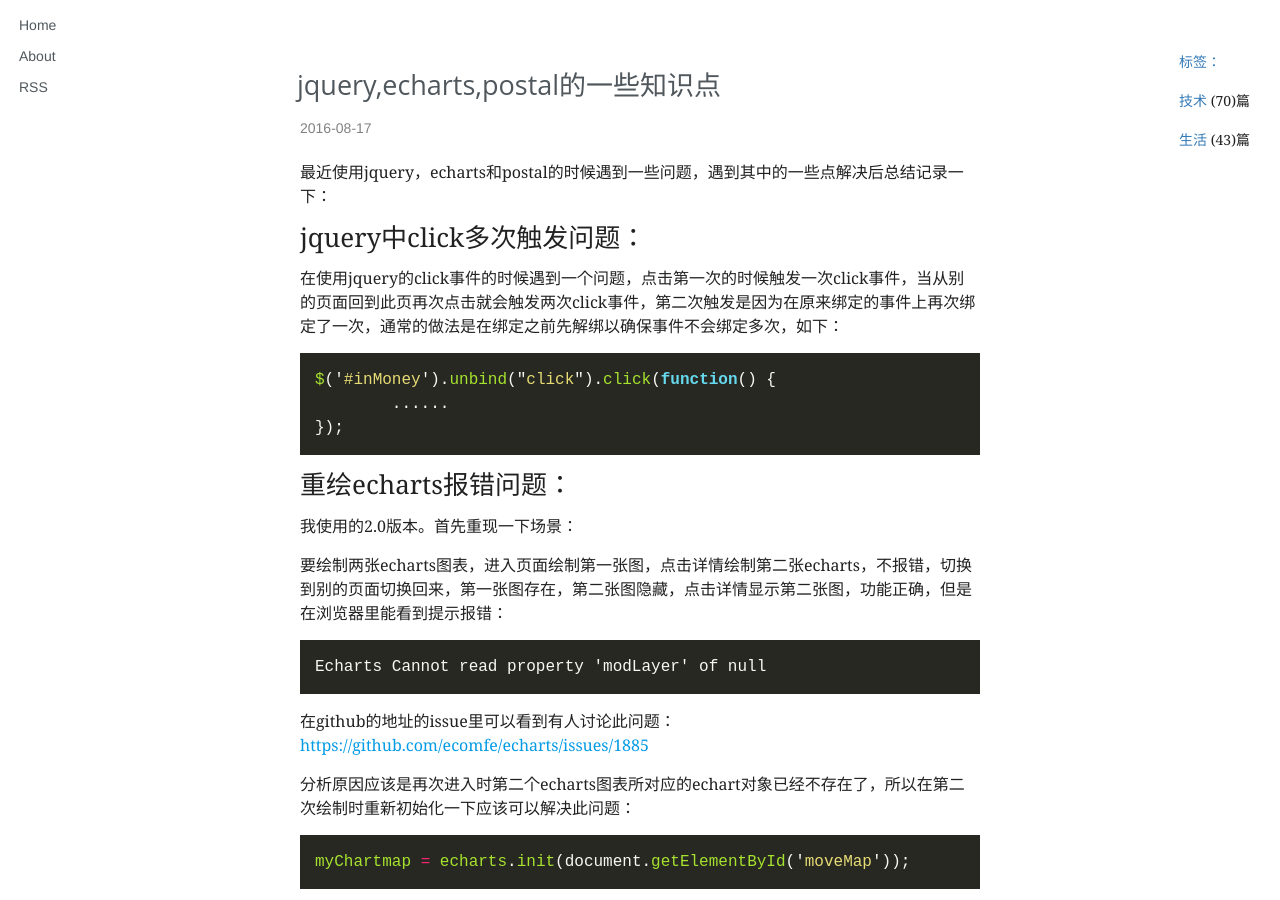
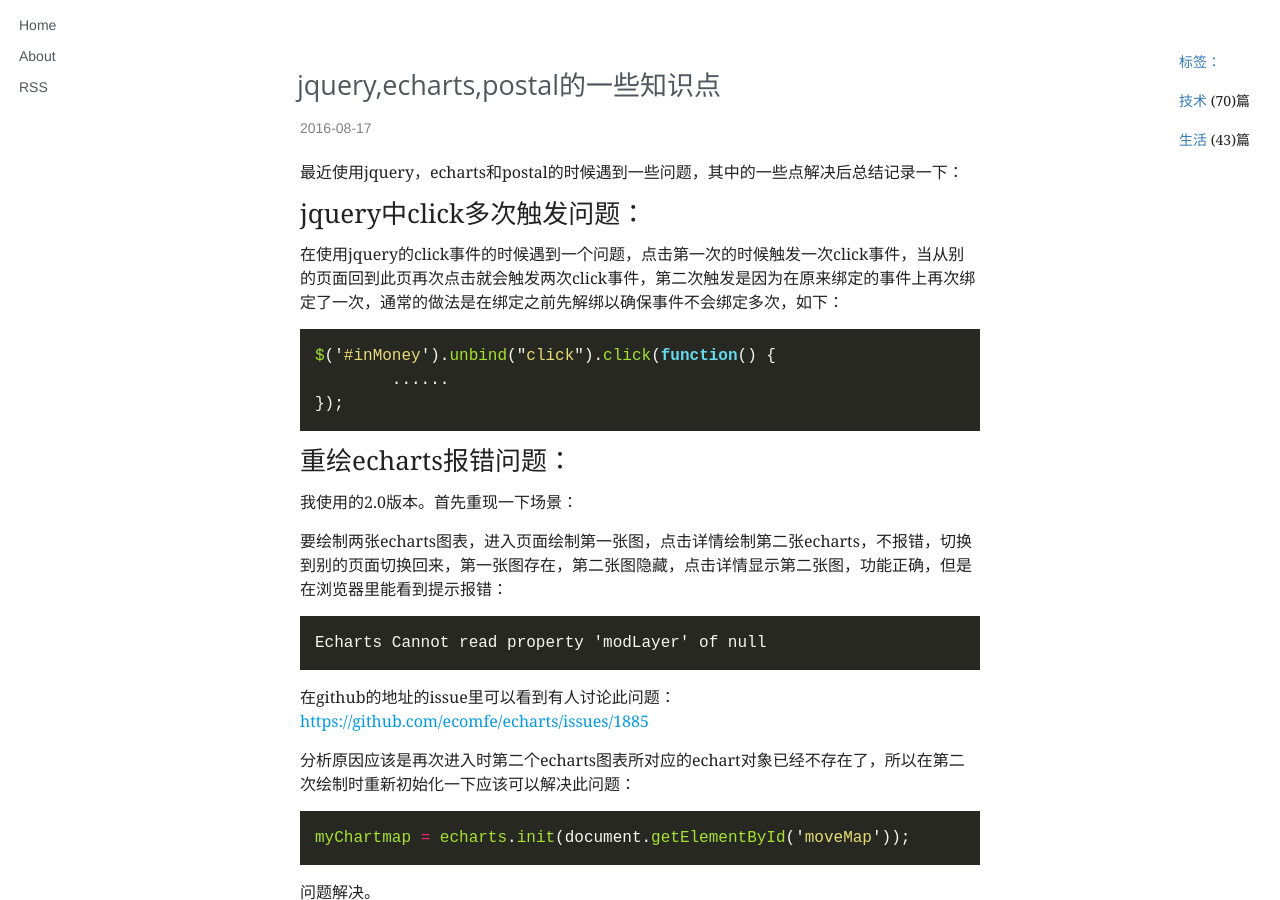
Before and after one commit to PuRonglong/blog, a Jekyll site: the page built from _posts/2016-8-17-jquery-click.md, in a window 1280 px wide and 900 px high. Built offline with Jekyll 4.4.1, drawn with Linux system fonts in a browser that asks for light colours; nearby versions of some CDN libraries; comment, search, counter and statistics services are not loaded.

Commit message:
add post

```diff
--- a/_posts/2016-8-17-jquery-click.md
+++ b/_posts/2016-8-17-jquery-click.md
@@ -9,7 +9,7 @@ comments: true
 share: true
 ---
 
-最近使用jquery，echarts和postal的时候遇到一些问题，遇到其中的一些点解决后总结记录一下：
+最近使用jquery，echarts和postal的时候遇到一些问题，其中的一些点解决后总结记录一下：
 
 <!-- more -->
 
```
Also changed, not shown: about.md (+3 -1 lines).
